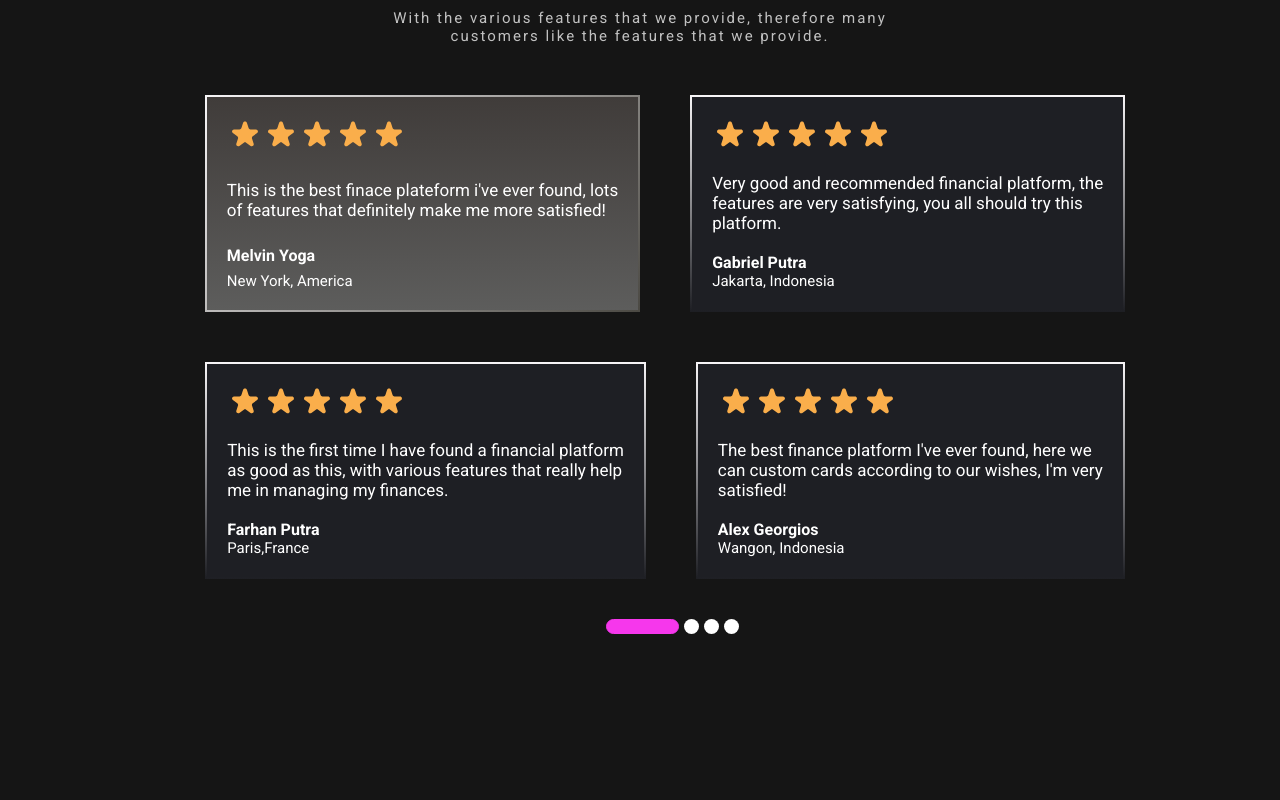
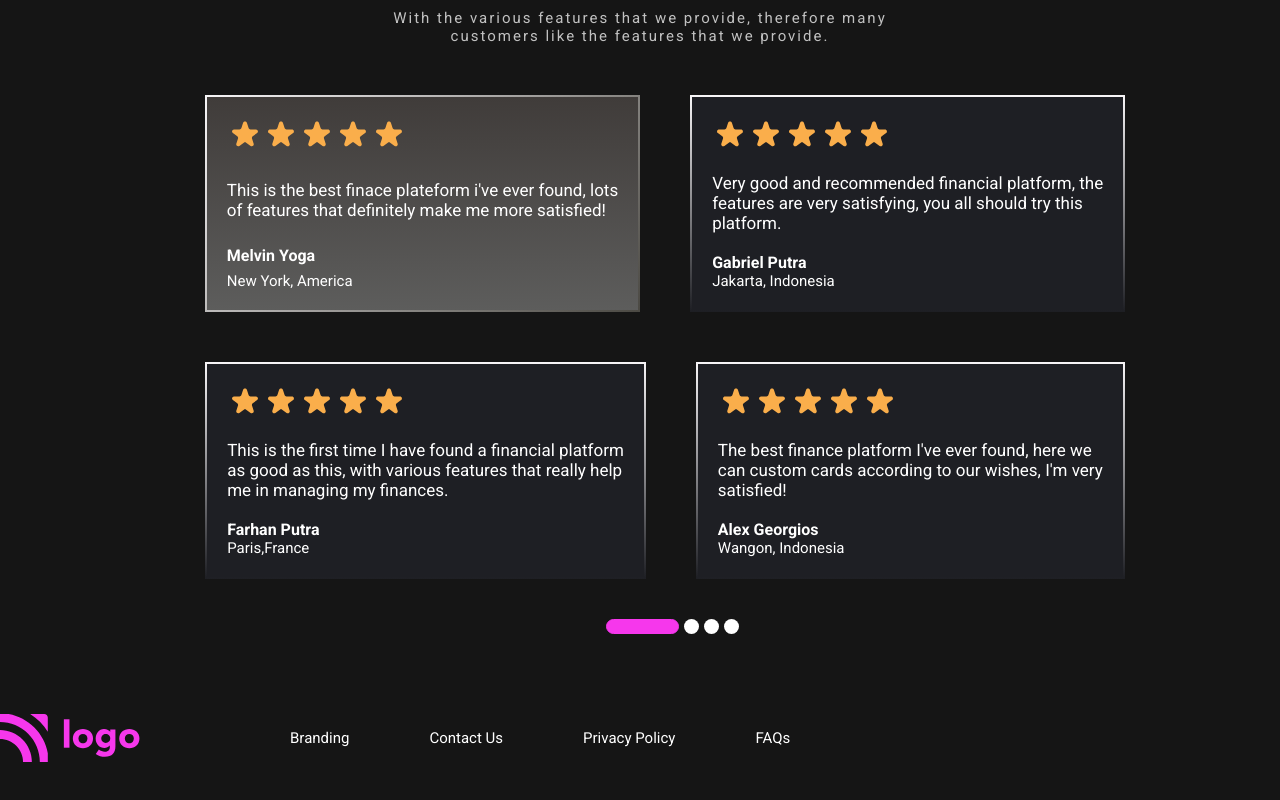
Before and after one commit to kalppatel83/credit-card-landing-page, a plain HTML site: page index.html in a window 1280 px wide. Shown: the part 2766-3566 px from the top of the page. Before the commit the page ends 3440 px from the top, so only its background shows below. Drawn offline with Linux system fonts and the light colour scheme.

Commit message:
added footer

```diff
--- a/index.html
+++ b/index.html
@@ -194,5 +194,17 @@
         <span></span>
       </div>
     </section>
+
+    <!-- Cta Customise -->
+
+    <footer>
+      <img src="./images/Logo.svg" alt="" />
+      <ul>
+        <li>Branding</li>
+        <li>Contact Us</li>
+        <li>Privacy Policy</li>
+        <li>FAQs</li>
+      </ul>
+    </footer>
   </body>
 </html>
--- a/style.css
+++ b/style.css
@@ -256,3 +256,19 @@ nav ul li {
   border-radius: 25px;
   height: 15px;
 }
+footer {
+  max-width: 1400px;
+  margin: 8rem auto;
+  display: flex;
+  align-items: center;
+}
+
+footer ul {
+  display: flex;
+  list-style-type: none;
+  margin-left: 7rem;
+}
+footer ul li {
+  margin-left: 8rem;
+  font-size: 1.5rem;
+}
```
